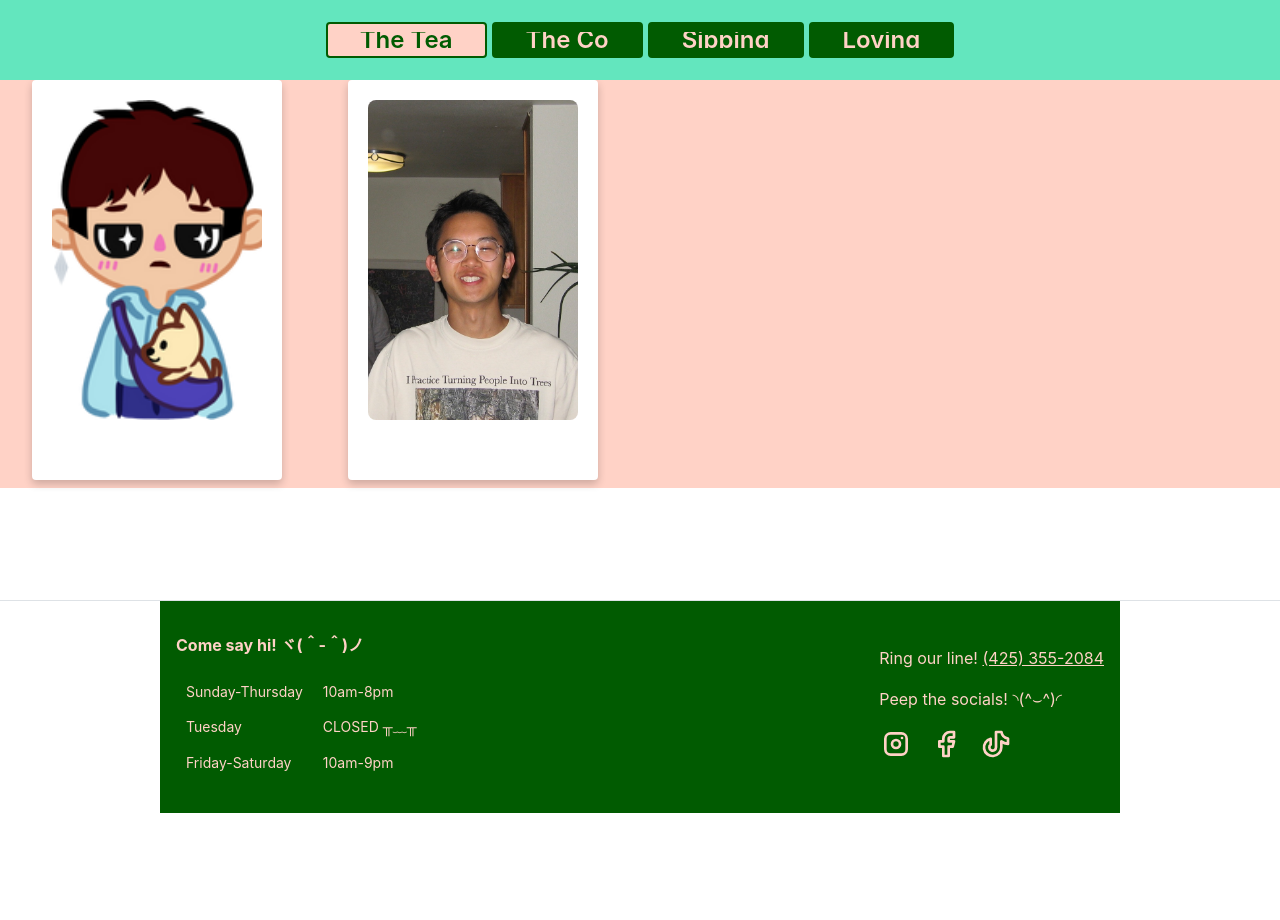
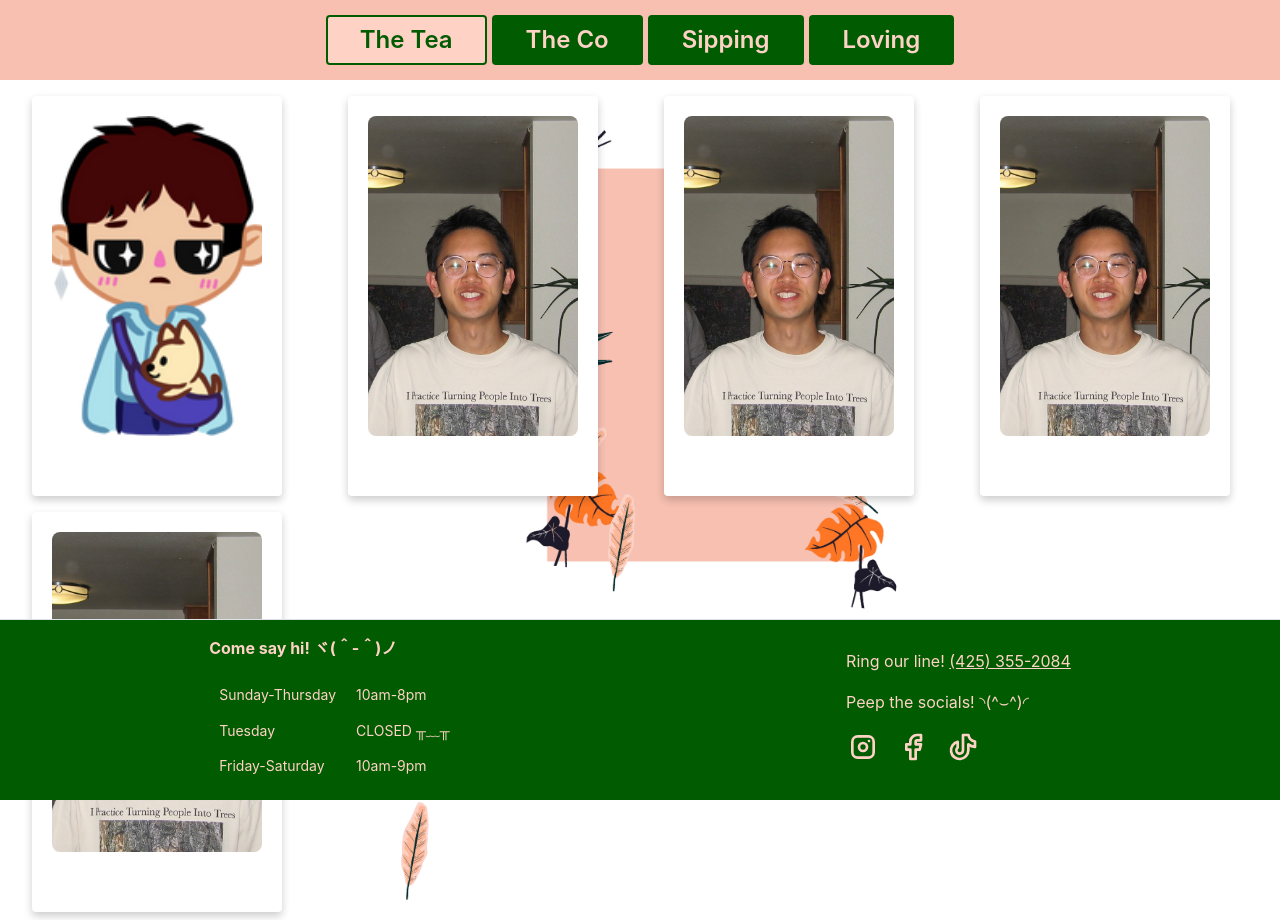
Before and after one commit to banhami/teaco-react-site, a Next.js app: page /community in a window 1280 px wide. Before the commit the page ends 800 px from the top, so only its background shows below. Built offline with nearby package versions, Linux system fonts and the light colour scheme.

Commit message:
little update

```diff
--- a/components/Footer/Footer.module.css
+++ b/components/Footer/Footer.module.css
@@ -6,11 +6,11 @@
   color: #ffd2c6;
   background-color: #015b01;
   display: flex;
-  justify-content: space-between;
+  justify-content: space-around;
   align-items: center;
-  padding-top: var(--mantine-spacing-xl);
-  padding-bottom: var(--mantine-spacing-xl);
-
+  padding-top: var(--mantine-spacing-md);
+  padding-bottom: var(--mantine-spacing-md);
+  width: 100%;
   a {
     color: #ffd2c6;
   }
--- a/components/Footer/Footer.tsx
+++ b/components/Footer/Footer.tsx
@@ -18,7 +18,7 @@ import {
 export function Footer() {
   return (
     <footer className={classes.footer}>
-      <Container className={classes.inner}>
+      <Container fluid className={classes.inner}>
         <Stack>
           <Text>
             <strong>Come say hi! ヾ(＾-＾)ノ</strong>
--- a/components/HeaderSimple/Header.module.css
+++ b/components/HeaderSimple/Header.module.css
@@ -5,7 +5,7 @@
   gap: 15px;
   padding-bottom: 20px;
   text-align: center;
-  background-color: var(--mantine-color-teal-3);
+  background-color: #F7C0B1;
   padding: 20px;
   height: 80px;
 }
--- a/components/HeaderSimple/Header.tsx
+++ b/components/HeaderSimple/Header.tsx
@@ -21,6 +21,7 @@ export function Header() {
       key={link.label}
       className={classes.navLink}
       data-active={active === link.link || undefined}
+      size = "lg"
       onClick={(event) => {
         event.preventDefault();
         setActive(link.link);
--- a/pages/_app.tsx
+++ b/pages/_app.tsx
@@ -16,7 +16,7 @@ export default function App({ Component, pageProps }: any) {
         />
         <link rel="shortcut icon" href="/favicon.svg" />
       </Head>
-      <AppShell header={{ height: 80 }} footer={{ height: 200 }}>
+      <AppShell header={{ height: 80 }}>
         <AppShell.Header>
           <Header />
         </AppShell.Header>
--- a/pages/community.tsx
+++ b/pages/community.tsx
@@ -1,9 +1,11 @@
-import { Container, Grid, Paper } from "@mantine/core";
+import { Container, Grid,BackgroundImage, Space } from "@mantine/core";
 import { Polaroid } from "../components/Polaroid/Polaroid";
 
 export default function CommunityPage() {
   return (
-    <Container fluid style={{ backgroundColor: "#ffd2c6" }}>
+    <BackgroundImage src={"/Background.png"}>
+      <Container fluid>
+        <Space h="md"/>
       {/* Remember a grid has a total width of 12! So if all the children add up to over 12 they'll overflow */}
         <Grid gutter="md">
           <Grid.Col span={{base:12, md: 3}}>
@@ -22,11 +24,32 @@ export default function CommunityPage() {
             />
           </Grid.Col>
 
-        <Grid.Col span={3}></Grid.Col>
+          <Grid.Col span={3}>
+          <Polaroid
+              image={"./AaronTeaCoSite.jpeg"}
+              alt={"Aaron"}
+              caption={"Aaron"}
+            />
+          </Grid.Col>
 
-        <Grid.Col span={3}></Grid.Col>
+          <Grid.Col span={3}>
+          <Polaroid
+              image={"./AaronTeaCoSite.jpeg"}
+              alt={"Aaron"}
+              caption={"Aaron"}
+            />
+          </Grid.Col>
+
+          <Grid.Col span={3}>
+          <Polaroid
+              image={"./AaronTeaCoSite.jpeg"}
+              alt={"Aaron"}
+              caption={"Aaron"}
+            />
+          </Grid.Col>
 
         </Grid>
       </Container>
+    </BackgroundImage>
   );
 }
```
Also changed, not shown: pages/index.tsx (+13 -9 lines), public/Background.png (added). Lines whose indentation alone changed are shown as unchanged.
